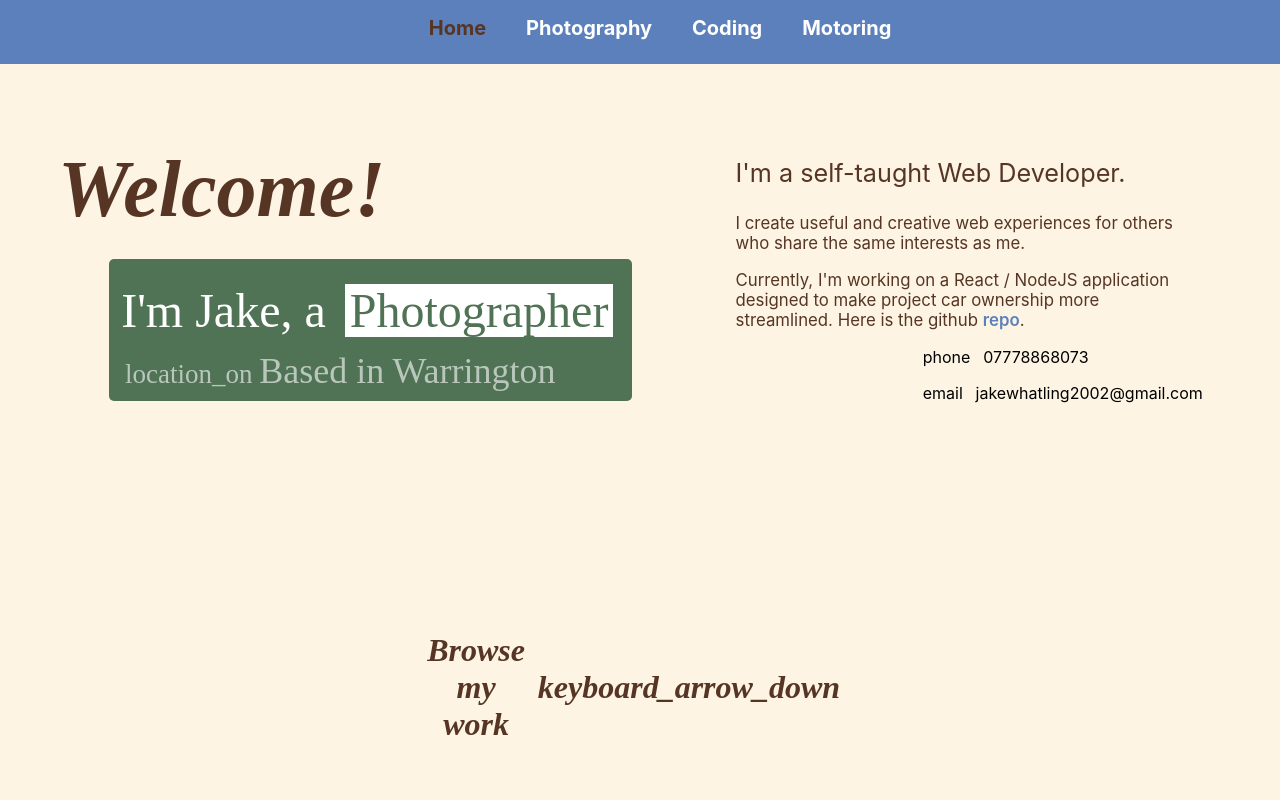
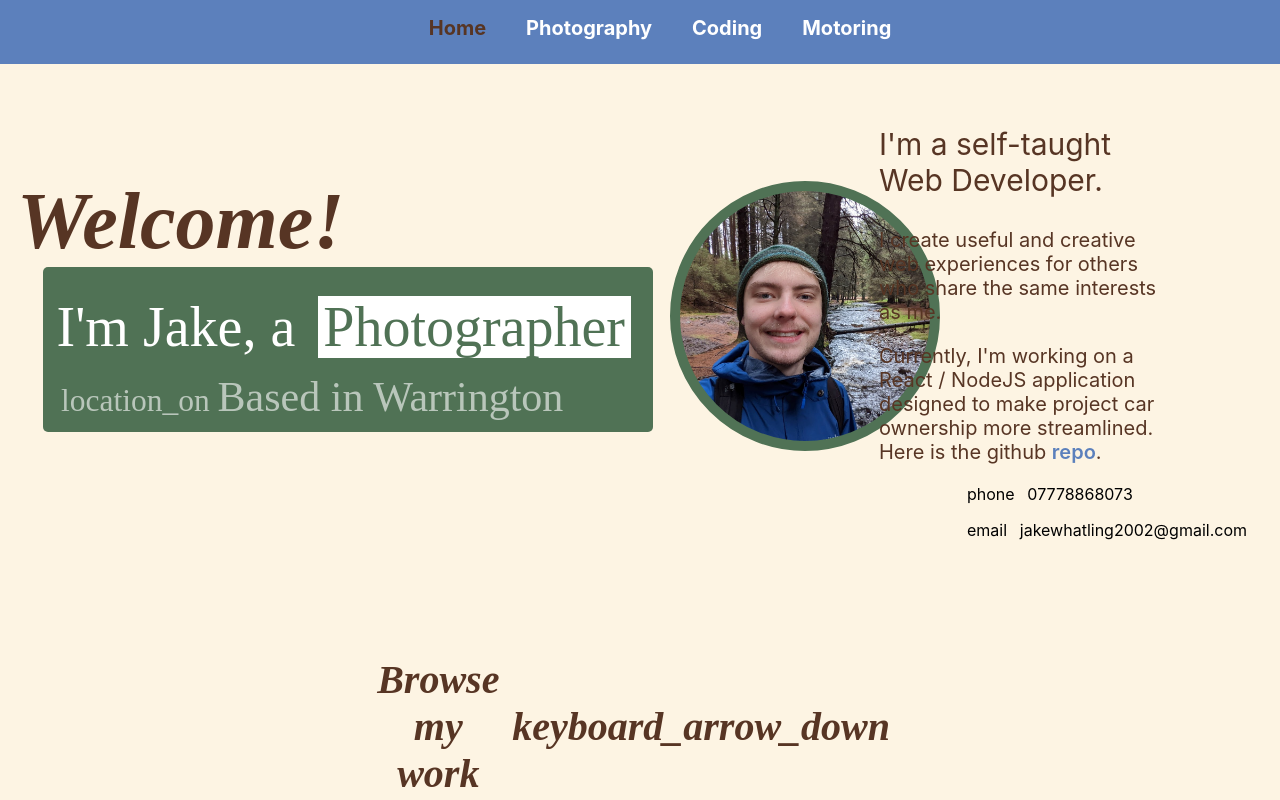
Before and after one commit to siskiuslide/personal-site, a React (Create React App) app: page /home in a window 1280 px wide. Built offline with nearby package versions, Linux system fonts and the light colour scheme.

Commit message:
added browse animation

```diff
--- a/src/home/home.css
+++ b/src/home/home.css
@@ -2,6 +2,8 @@
   display: flex;
   flex-direction: row;
   justify-content: space-evenly;
+  align-items: center;
+  margin-top: 4vh;
 }
 .side {
   height: 55vh;
@@ -9,10 +11,14 @@
 .side-1 {
 }
 .side-2 {
-  width: 40%;
+  width: 30%;
   display: flex;
   flex-direction: column;
   justify-content: space-between;
+}
+
+.center {
+  width: 15vw;
 }
 
 .welcome {
@@ -22,12 +28,11 @@
   font-family: "Signika Negative";
   display: flex;
   margin-top: 1em;
-  margin-left: 1vw;
   color: var(--bistrebrown);
 }
 
 .about {
-  font-size: 3em;
+  font-size: 3.5em;
   background: var(--amazongreen);
   display: flex;
   flex-direction: column;
@@ -35,8 +40,7 @@
   justify-content: flex-start;
   color: white;
   font-family: "Oswald";
-  margin-left: 5vw;
-  margin-top: 0.5em;
+  margin-left: 2vw;
   width: auto;
   border-radius: 5px;
 }
@@ -65,16 +69,38 @@
   transition: all 300ms;
 }
 
+.centerImage {
+  display: flex;
+  justify-content: center;
+  align-items: center;
+  width: 250px;
+  height: 250px;
+  background-size: contain;
+  margin-inline: auto;
+  border-radius: 50%;
+  border: 10px solid var(--amazongreen);
+  background-image: url("../images/snakewoodlandselfie.jpg");
+}
+
 .introduction {
   margin-block: auto;
-  margin-right: 2em;
+  margin-right: 1em;
 }
 
 .introText {
-  font-size: 1.05em;
-  padding-inline: 1vw;
+  font-size: 1.25em;
   margin-top: 1vh;
+  width: 80%;
   color: var(--bistrebrown);
+}
+
+.introText::after {
+  content: "";
+  display: inline;
+  position: relative;
+  width: 250px;
+  height: 270px;
+  background: var(--amazongreen);
 }
 .contactSection {
   margin-top: 1em;
@@ -86,24 +112,28 @@
   align-items: center;
 }
 .contact > span {
-  margin-inline: 1vw;
+  margin-right: 1vw;
 }
 
 .browse {
   text-align: center;
-  font-size: 2em;
+  font-size: 2.5em;
   font-weight: 600;
   font-family: "Signika negative";
   font-style: italic;
-  margin-top: 4em;
+  margin-top: 3em;
   width: 20vw;
   margin-inline: auto;
   display: flex;
   justify-content: center;
   align-items: center;
-  transition: all 200ms;
+  transition: all 500ms;
   cursor: pointer;
   color: var(--bistrebrown);
+  animation-name: browse;
+  animation-duration: 3s;
+  animation-delay: 4s;
+  animation-iteration-count: infinite;
 }
 .cardFlex {
   margin-inline: 5em;
@@ -115,3 +145,18 @@
   align-items: top;
   font-family: "Signika Negative";
 }
+
+@media screen and (max-width: 1920) {
+}
+
+@keyframes browse {
+  0% {
+    margin-top: 3em;
+  }
+  10% {
+    margin-top: 2.85em;
+  }
+  20% {
+    margin-top: 3em;
+  }
+}
```
